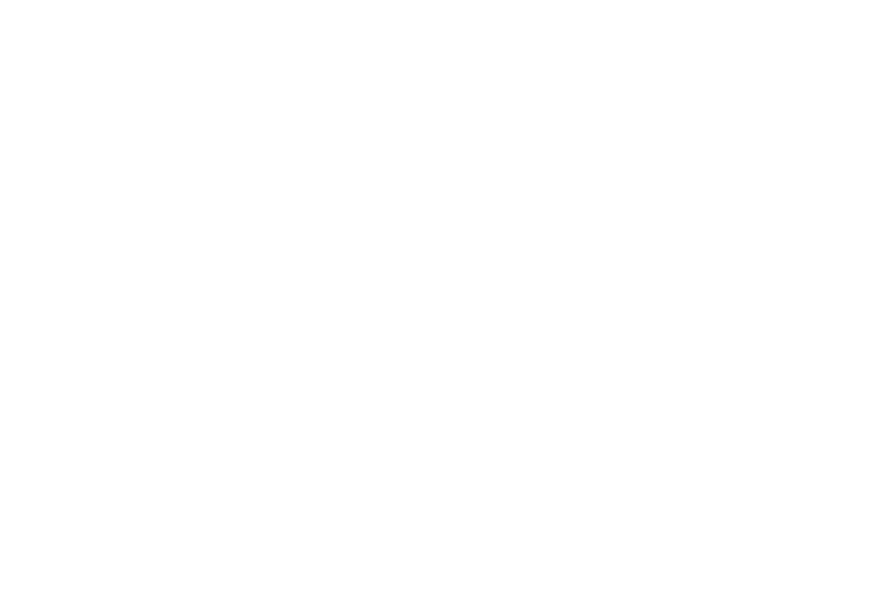
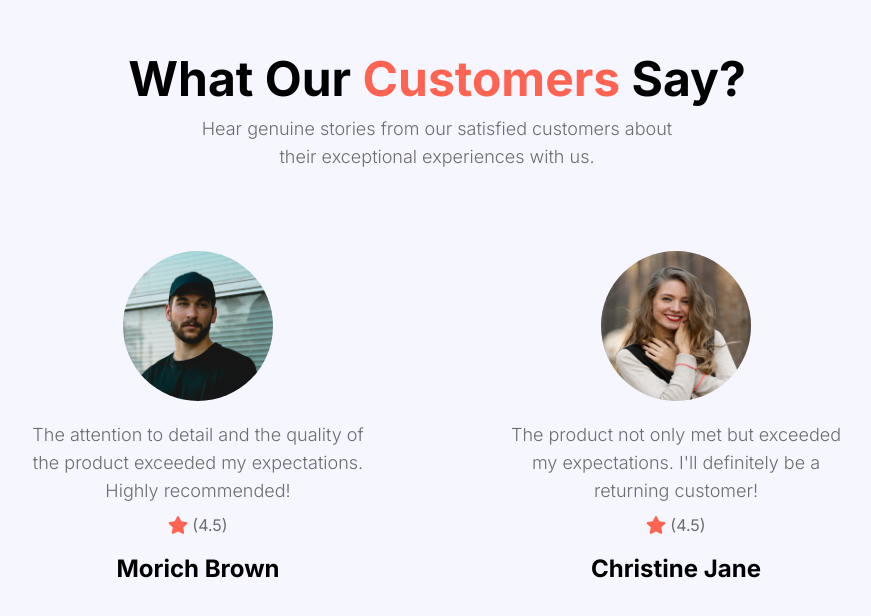
Before and after one commit to MohdFahad1/nike-store, a Next.js app: page / in a window 1280 px wide. Shown: the part 4060-4676 px from the top of the page, without its empty margins (203-1074 px from the left). Before the commit the page ends 3940 px from the top, so only its background shows below. Built offline with nearby package versions, Linux system fonts and the light colour scheme.

Commit message:
Testimonials section completed

```diff
--- /dev/null
+++ b/components/sections/Testimonials.js
@@ -0,0 +1,45 @@
+import Image from 'next/image';
+import React from 'react';
+import { FaStar } from 'react-icons/fa';
+import customer1 from '../../Assets/customer1.jpeg';
+import customer2 from '../../Assets/customer2.png';
+
+const Testimonials = () => {
+  return (
+    <section className="lg:h-[100vh] md:h-auto h-auto flex flex-col justify-center items-center text-center bg-[#F5F6FF] py-20 my-10">
+        <div>
+            <h1 className="text-5xl font-bold capitalize">what our <span className="text-[#FF6452]">customers</span> say?</h1>
+            <div className="flex justify-center items-center">
+                <p className="text-[#6D6D6D] font-light text-lg mt-3 mb-20 lg:w-[500px] md:w-[500px] w-auto">Hear genuine stories from our satisfied customers about their exceptional experiences with us.</p>
+            </div>
+        </div>
+
+
+        {/* REVIEWS */}
+        <div className="flex lg:flex-row md:flex-col flex-col lg:gap-32 md:gap-20 gap-20 justify-around items-center">
+
+            {/* FIRST CUSTOMER */}
+            <div className="flex flex-col justify-center items-center w-[350px]">
+                <div className="flex justify-center items-center bg-cover overflow-hidden rounded-full h-[150px] w-[150px] mb-5">
+                    <Image src={customer1} alt="pfp"/>
+                </div>
+                <p className="text-lg text-[#6D6D6D] font-light">The attention to detail and the quality of the product exceeded my expectations. Highly recommended!</p>
+                <p className="text-[#6D6D6D] flex gap-1 items-center mt-2 mb-4"><FaStar className="text-[#FF6452] text-xl"/> {"("}4.5{")"}</p>
+                <h1 className="text-2xl font-bold capitalize">morich brown</h1>
+            </div>
+
+            {/* SECOND CUSTOMER */}
+            <div className="flex flex-col justify-center items-center w-[350px]">
+                <div className="flex justify-center items-center bg-cover overflow-hidden bg-[#DCDCDC] rounded-full h-[150px] w-[150px] mb-5">
+                    <Image src={customer2} alt="pfp" className="h-[200px] w-[200px]"/>
+                </div>
+                <p className="text-lg text-[#6D6D6D] font-light">The product not only met but exceeded my expectations. I'll definitely be a returning customer!</p>
+                <p className="text-[#6D6D6D] flex gap-1 items-center mt-2 mb-4"><FaStar className="text-[#FF6452] text-xl"/> {"("}4.5{")"}</p>
+                <h1 className="text-2xl font-bold capitalize">Christine Jane</h1>
+            </div>
+        </div>
+    </section>
+  )
+}
+
+export default Testimonials
--- a/src/app/page.js
+++ b/src/app/page.js
@@ -4,6 +4,7 @@ import Popular from '../../components/sections/Popular';
 import About from '../../components/sections/About';
 import Service from '../../components/sections/Service';
 import Offer from '../../components/sections/Offer';
+import Testimonials from '../../components/sections/Testimonials';
 
 
 export default function Home() {
@@ -15,6 +16,7 @@ export default function Home() {
         <About />
         <Service />
         <Offer />
+        <Testimonials />
       </section>
     </main>
   )
```
Also changed, not shown: Assets/customer1.jpeg (added), Assets/customer2.png (added).
